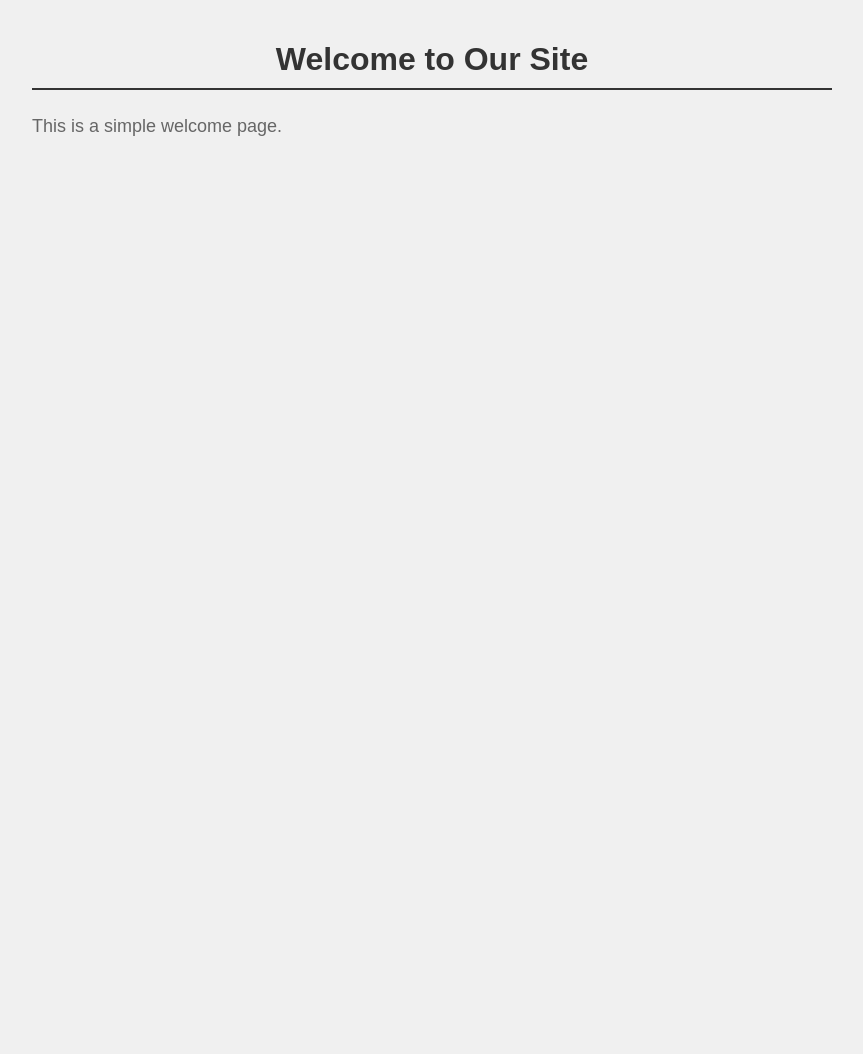
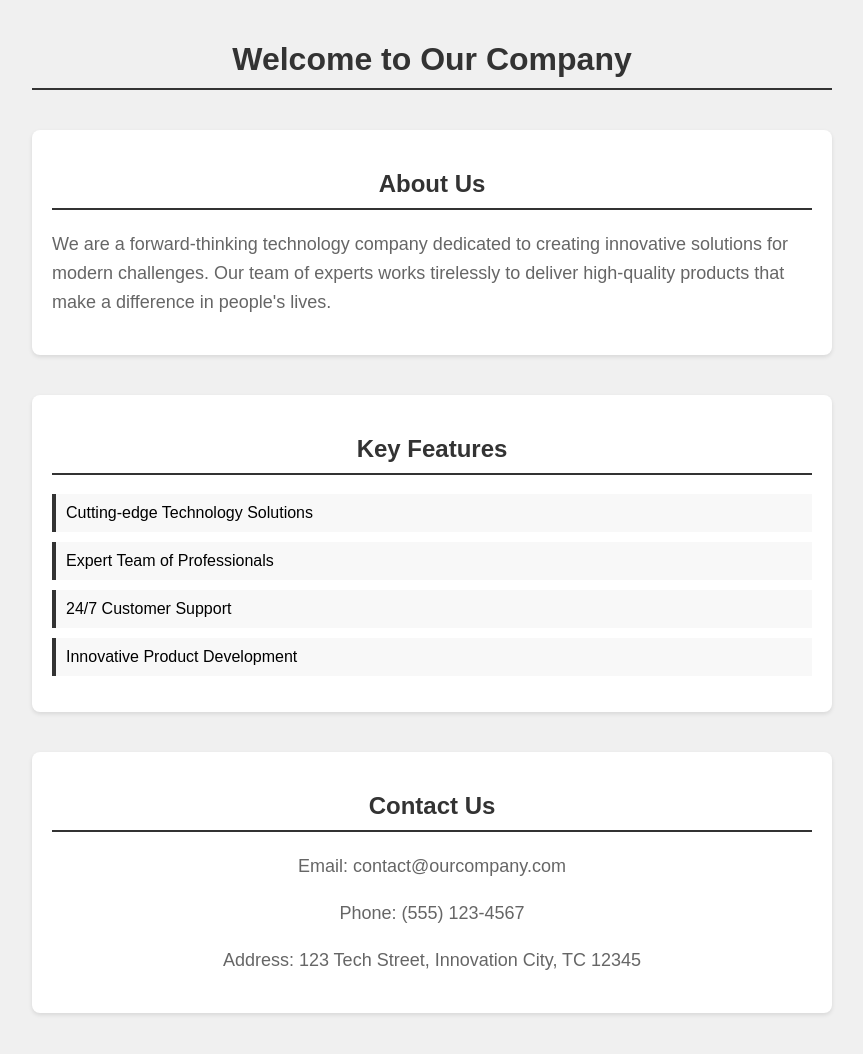
Before and after one commit to serafinsanchez/mcp-test, a plain HTML site: page index.html in a window 1280 px wide. Shown: the whole page, without its empty margins (208-1071 px from the left). Before the commit the page ends 800 px from the top, so only its background shows below. Drawn offline with Linux system fonts and the light colour scheme.

Commit message:
Update main with enhanced content and styling

```diff
--- a/index.html
+++ b/index.html
@@ -3,7 +3,7 @@
 <head>
     <meta charset="UTF-8">
     <meta name="viewport" content="width=device-width, initial-scale=1.0">
-    <title>Welcome Page</title>
+    <title>Welcome to Our Company</title>
     <style>
         body {
             font-family: Arial, sans-serif;
@@ -12,7 +12,7 @@
             padding: 20px;
             background-color: #f0f0f0;
         }
-        h1 {
+        h1, h2 {
             color: #333;
             text-align: center;
             border-bottom: 2px solid #333;
@@ -23,10 +23,51 @@
             line-height: 1.6;
             font-size: 18px;
         }
+        .section {
+            margin: 40px 0;
+            padding: 20px;
+            background-color: white;
+            border-radius: 8px;
+            box-shadow: 0 2px 4px rgba(0,0,0,0.1);
+        }
+        .features {
+            list-style: none;
+            padding: 0;
+        }
+        .features li {
+            margin: 10px 0;
+            padding: 10px;
+            background-color: #f8f8f8;
+            border-left: 4px solid #333;
+        }
+        .contact {
+            text-align: center;
+        }
     </style>
 </head>
 <body>
-    <h1>Welcome to Our Site</h1>
-    <p>This is a simple welcome page.</p>
+    <h1>Welcome to Our Company</h1>
+
+    <div class="section">
+        <h2>About Us</h2>
+        <p>We are a forward-thinking technology company dedicated to creating innovative solutions for modern challenges. Our team of experts works tirelessly to deliver high-quality products that make a difference in people's lives.</p>
+    </div>
+
+    <div class="section">
+        <h2>Key Features</h2>
+        <ul class="features">
+            <li>Cutting-edge Technology Solutions</li>
+            <li>Expert Team of Professionals</li>
+            <li>24/7 Customer Support</li>
+            <li>Innovative Product Development</li>
+        </ul>
+    </div>
+
+    <div class="section contact">
+        <h2>Contact Us</h2>
+        <p>Email: contact@ourcompany.com</p>
+        <p>Phone: (555) 123-4567</p>
+        <p>Address: 123 Tech Street, Innovation City, TC 12345</p>
+    </div>
 </body>
 </html>
```
